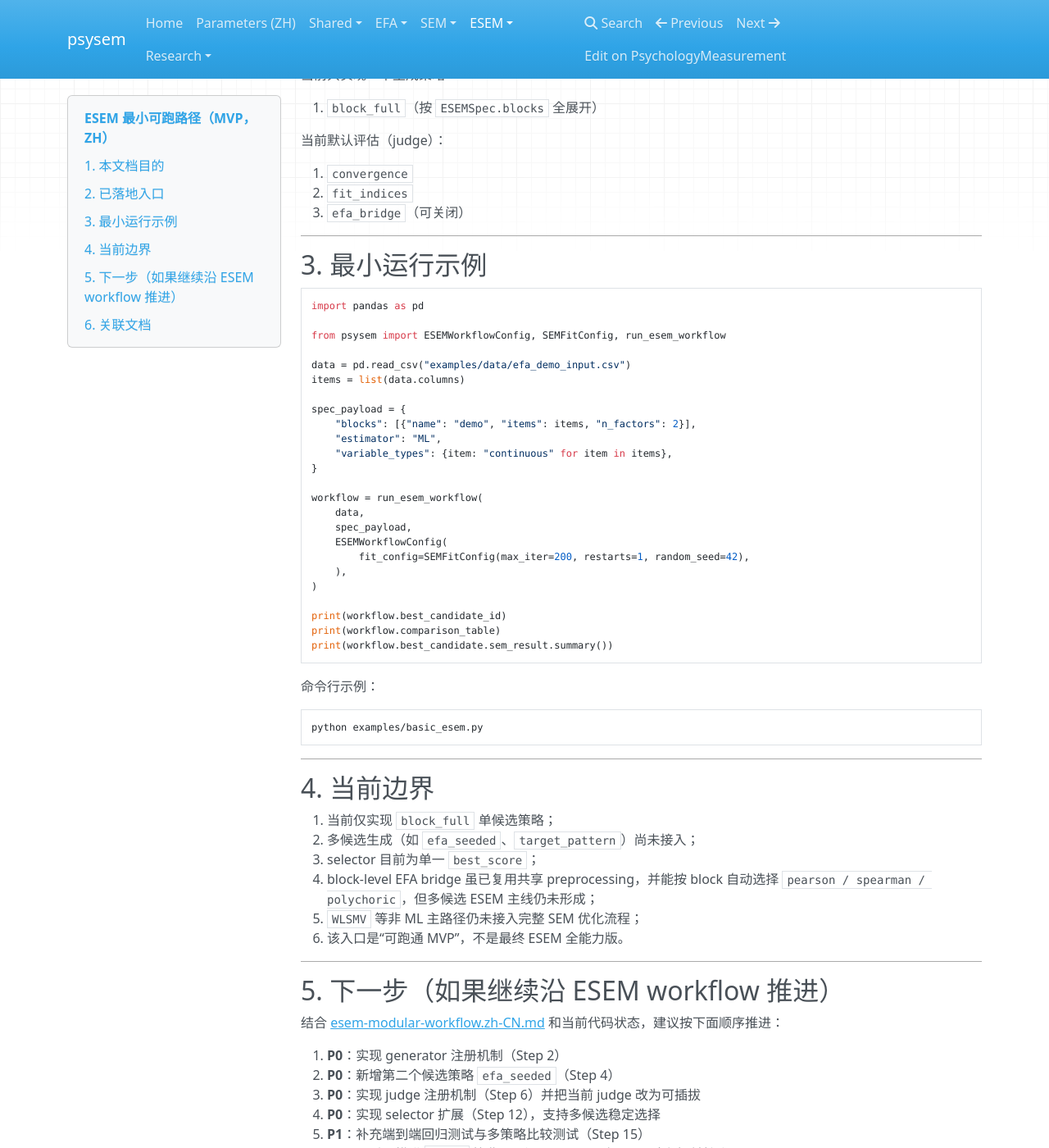
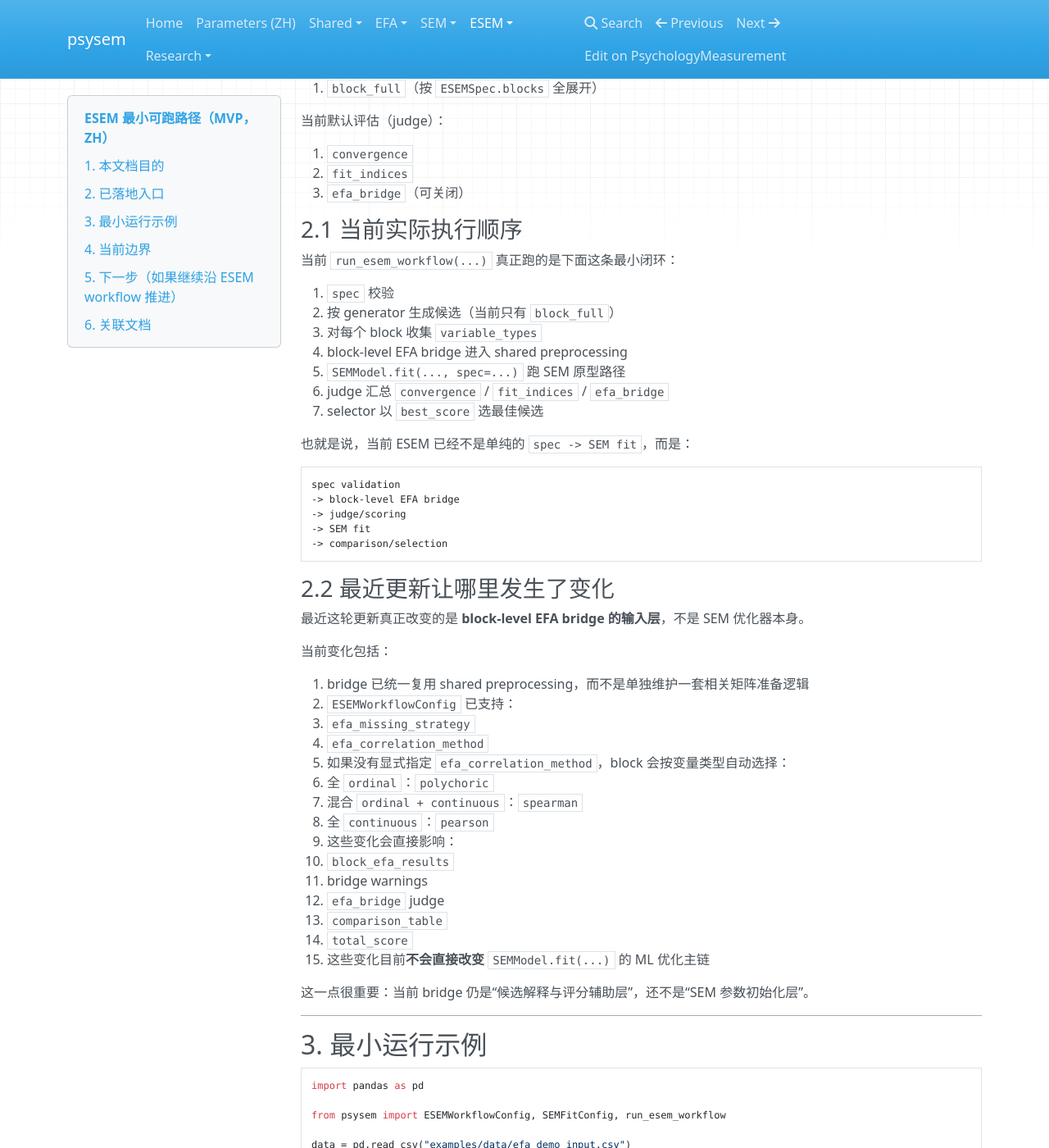
Before and after one commit to fumitsoku-beep/ESEM, an MkDocs documentation site: the page built from docs/esem-mvp-run.zh-CN.md, in a window 1280 px wide and 1400 px high, scrolled down 566 px. Shown: the whole window at 82% size. Built offline with MkDocs 1.6.1, drawn with Linux system fonts in a browser that asks for light colours; nearby versions of some CDN libraries; some of the changed text lies outside the part shown.

Commit message:
docs(esem): clarify bridge impact on sem workflow

````diff
--- a/docs/esem-mvp-run.zh-CN.md
+++ b/docs/esem-mvp-run.zh-CN.md
@@ -33,6 +33,52 @@
 1. `convergence`
 2. `fit_indices`
 3. `efa_bridge`（可关闭）
+
+### 2.1 当前实际执行顺序
+
+当前 `run_esem_workflow(...)` 真正跑的是下面这条最小闭环：
+
+1. `spec` 校验
+2. 按 generator 生成候选（当前只有 `block_full`）
+3. 对每个 block 收集 `variable_types`
+4. block-level EFA bridge 进入 shared preprocessing
+5. `SEMModel.fit(..., spec=...)` 跑 SEM 原型路径
+6. judge 汇总 `convergence` / `fit_indices` / `efa_bridge`
+7. selector 以 `best_score` 选最佳候选
+
+也就是说，当前 ESEM 已经不是单纯的 `spec -> SEM fit`，而是：
+
+```text
+spec validation
+-> block-level EFA bridge
+-> judge/scoring
+-> SEM fit
+-> comparison/selection
+```
+
+### 2.2 最近更新让哪里发生了变化
+
+最近这轮更新真正改变的是 **block-level EFA bridge 的输入层**，不是 SEM 优化器本身。
+
+当前变化包括：
+
+1. bridge 已统一复用 shared preprocessing，而不是单独维护一套相关矩阵准备逻辑
+2. `ESEMWorkflowConfig` 已支持：
+   - `efa_missing_strategy`
+   - `efa_correlation_method`
+3. 如果没有显式指定 `efa_correlation_method`，block 会按变量类型自动选择：
+   - 全 `ordinal`：`polychoric`
+   - 混合 `ordinal + continuous`：`spearman`
+   - 全 `continuous`：`pearson`
+4. 这些变化会直接影响：
+   - `block_efa_results`
+   - bridge warnings
+   - `efa_bridge` judge
+   - `comparison_table`
+   - `total_score`
+5. 这些变化目前**不会直接改变** `SEMModel.fit(...)` 的 ML 优化主链
+
+这一点很重要：当前 bridge 仍是“候选解释与评分辅助层”，还不是“SEM 参数初始化层”。
 
 ---
 
@@ -78,9 +124,10 @@ python examples/basic_esem.py
 1. 当前仅实现 `block_full` 单候选策略；
 2. 多候选生成（如 `efa_seeded`、`target_pattern`）尚未接入；
 3. selector 目前为单一 `best_score`；
-4. block-level EFA bridge 虽已复用共享 preprocessing，并能按 block 自动选择 `pearson / spearman / polychoric`，但多候选 ESEM 主线仍未形成；
-5. `WLSMV` 等非 ML 主路径仍未接入完整 SEM 优化流程；
-6. 该入口是“可跑通 MVP”，不是最终 ESEM 全能力版。
+4. block-level EFA bridge 虽已复用共享 preprocessing，并能按 block 自动选择 `pearson / spearman / polychoric`，但它当前仍主要服务于评分与解释，不会把 EFA 结果直接传进 SEM 起始值或约束；
+5. 如果关闭 `include_efa_bridge`，最近这轮 preprocessing 更新基本不会改变 `SEMModel.fit(...)` 的拟合结果；
+6. 当前 SEM 拟合主路径仍要求 `spec.estimator in {ML, MLR}`，`WLSMV` 等非 ML 主路径仍未接入完整 SEM 优化流程；
+7. 该入口是“可跑通 MVP”，不是最终 ESEM 全能力版。
 
 ---
 
@@ -90,10 +137,12 @@ python examples/basic_esem.py
 
 1. **P0**：实现 generator 注册机制（Step 2）
 2. **P0**：新增第二个候选策略 `efa_seeded`（Step 4）
-3. **P0**：实现 judge 注册机制（Step 6）并把当前 judge 改为可插拔
-4. **P0**：实现 selector 扩展（Step 12），支持多候选稳定选择
-5. **P1**：补充端到端回归测试与多策略比较测试（Step 15）
-6. **P1**：最后再推进 `WLSMV` 等非 ML 闭环，而不是在 MVP 阶段提前扩张
+3. **P0**：让 block-level EFA bridge 从“judge 辅助层”推进到“候选生成层”，即把 bridge 结果真正用于生成 `efa_seeded` 候选
+4. **P0**：在 `SEMModel.fit(...)` 前补接 candidate-derived start values / target pattern，而不只是单独做 EFA 解释
+5. **P0**：实现 judge 注册机制（Step 6）并把当前 judge 改为可插拔
+6. **P0**：实现 selector 扩展（Step 12），支持多候选稳定选择
+7. **P1**：补充端到端回归测试与多策略比较测试（Step 15）
+8. **P1**：在上述主线稳定后，再推进 `WLSMV` 等非 ML 闭环，而不是在 MVP 阶段提前扩张
 
 ---
 
````
Also changed, not shown: other parts of docs/esem-mvp-run.zh-CN.md (+1 -1 lines), README.md (+2 -0 lines), README.zh-CN.md (+2 -1 lines), docs/index.md (+5 -4 lines), docs/sem-phase-implementation.zh-CN.md (+19 -2 lines).
